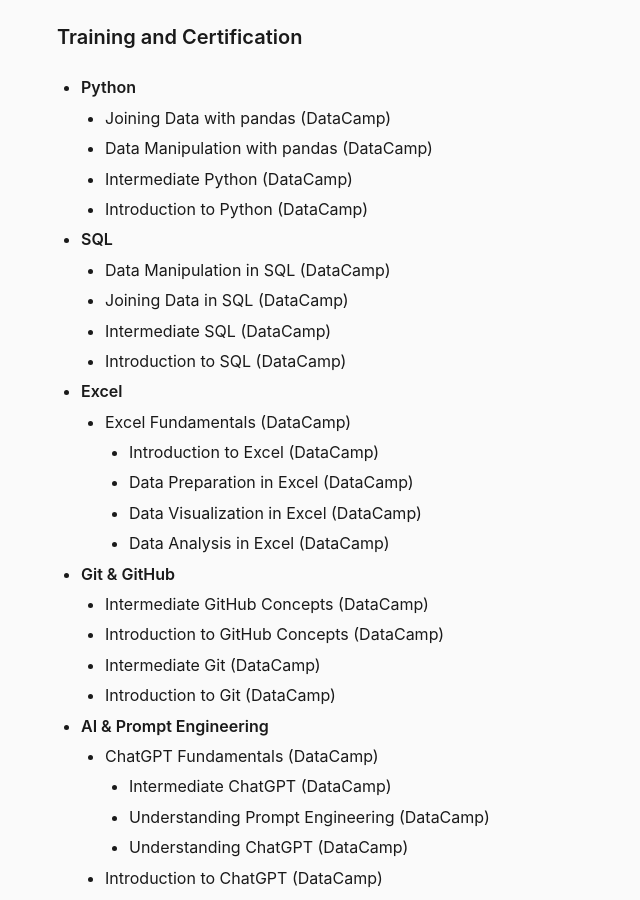
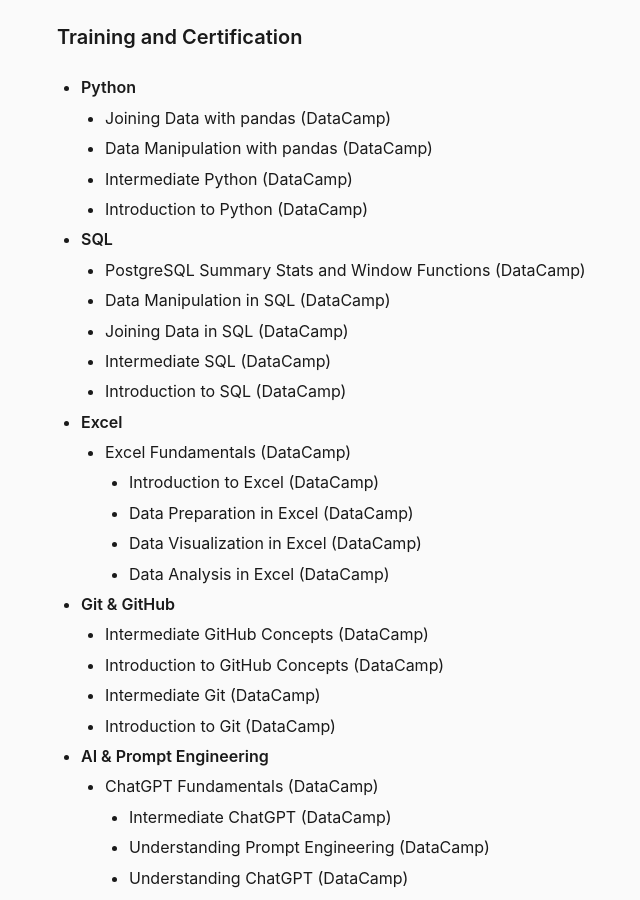
Before and after one commit to muntasimulhaque/muntasimulhaque.github.io, a Jekyll site: the page built from index.md, in a window 1280 px wide and 900 px high, scrolled down 2536 px. Shown: the whole window, without its empty margins (247-887 px from the left). Built offline with Jekyll 4.4.1, drawn with Linux system fonts in a browser that asks for light colours.

Commit message:
Update index.md

```diff
--- a/index.md
+++ b/index.md
@@ -71,6 +71,7 @@
     * Intermediate Python (DataCamp)
     * Introduction to Python (DataCamp)
 * **SQL**
+    * PostgreSQL Summary Stats and Window Functions (DataCamp)
     * Data Manipulation in SQL (DataCamp)
     * Joining Data in SQL (DataCamp)
     * Intermediate SQL (DataCamp)
```
